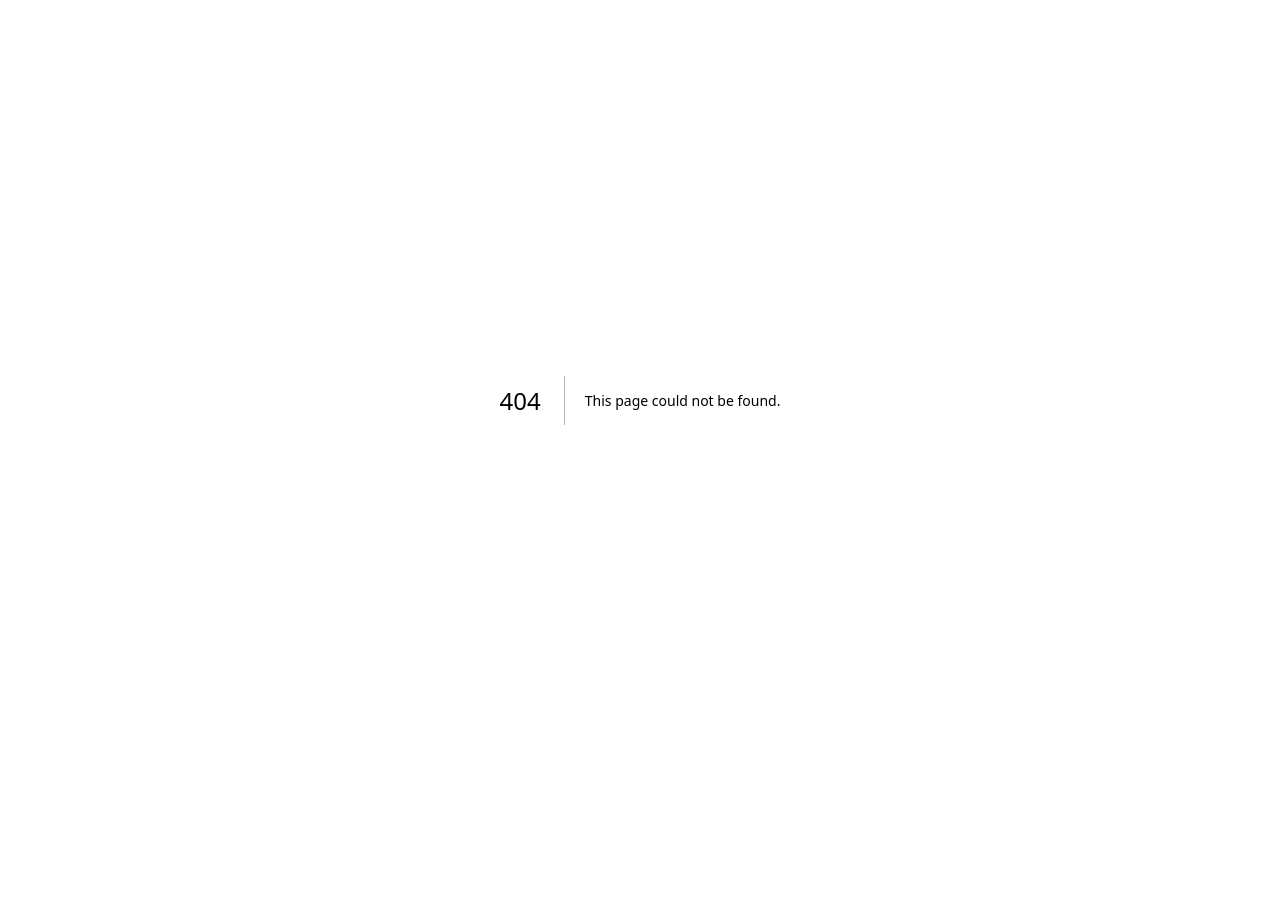
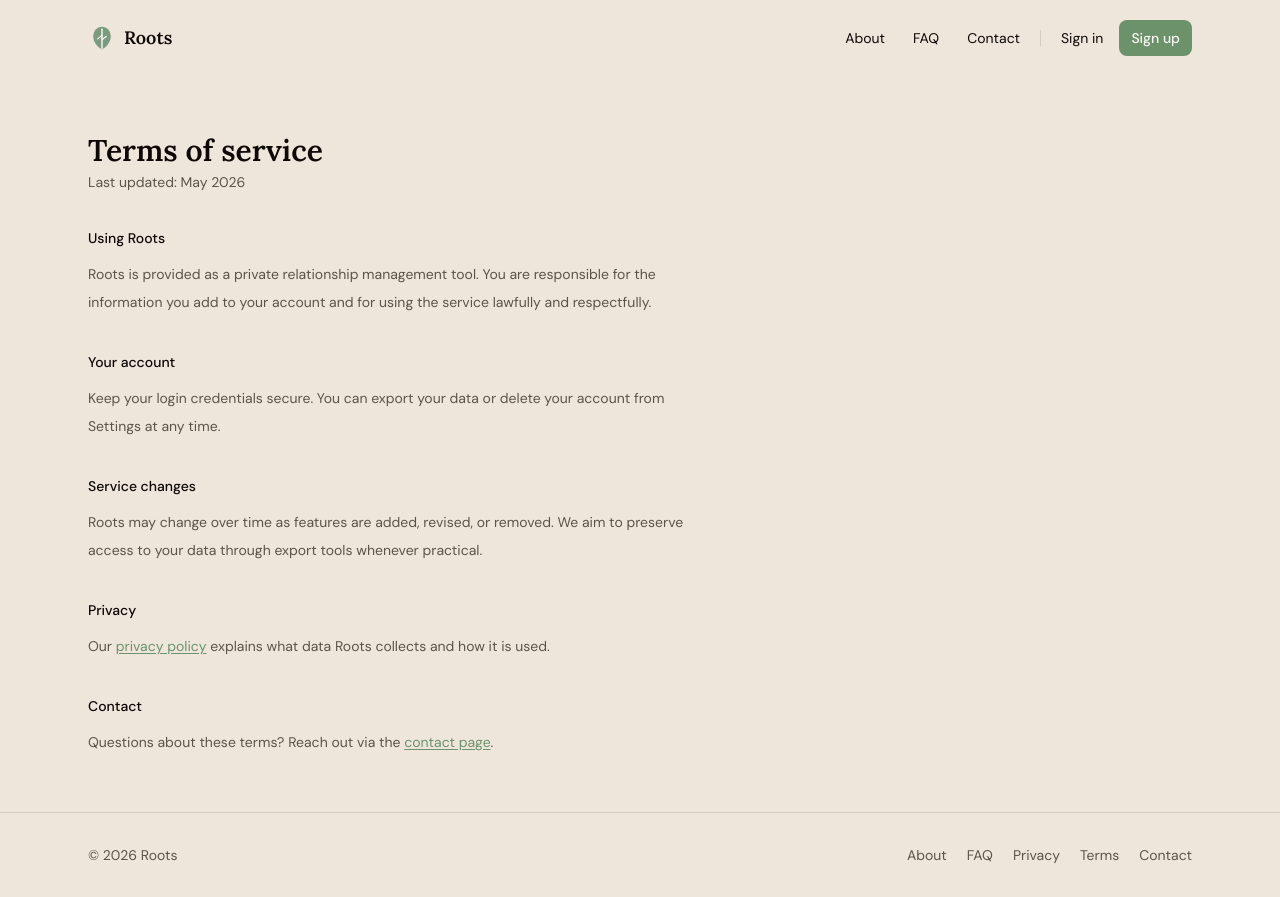
Before and after one commit to rohin-dutt/Dan-and-Rohin-CRM, a Next.js app: page /terms in a window 1280 px wide. Before the commit this address had no page. Before the commit the page ends 800 px from the top, so only its background shows below. Built offline with nearby package versions, Linux system fonts and the light colour scheme.

Commit message:
feat: Add Terms of Service page and update links in footer and contact page

```diff
--- a/app/(app)/settings/_components/settings-panels.tsx
+++ b/app/(app)/settings/_components/settings-panels.tsx
@@ -1,5 +1,6 @@
 "use client";
 
+import Link from "next/link";
 import { useState, useEffect } from "react";
 import { useRouter } from "next/navigation";
 
@@ -441,6 +442,30 @@ export function AccountTab({ onLogout }: { onLogout: () => void }) {
       </section>
 
       <section className="rounded-lg border border-border bg-card p-5 shadow-sm">
+        <h2 className="mb-2 text-base font-semibold text-foreground">
+          Legal
+        </h2>
+        <p className="mb-4 text-sm text-muted-foreground">
+          Review the policies that explain how Roots handles your account and
+          data.
+        </p>
+        <div className="flex flex-wrap gap-2">
+          <Link
+            href="/privacy"
+            className="rounded-md border border-border bg-card px-4 py-2 text-sm font-medium text-foreground transition hover:bg-muted"
+          >
+            Privacy policy
+          </Link>
+          <Link
+            href="/terms"
+            className="rounded-md border border-border bg-card px-4 py-2 text-sm font-medium text-foreground transition hover:bg-muted"
+          >
+            Terms of service
+          </Link>
+        </div>
+      </section>
+
+      <section className="rounded-lg border border-border bg-card p-5 shadow-sm">
         <h2 className="mb-4 text-base font-semibold text-foreground">Danger Zone</h2>
         <div className="flex flex-wrap gap-3">
           <button
--- a/app/(site)/_components/SiteFooter.tsx
+++ b/app/(site)/_components/SiteFooter.tsx
@@ -15,6 +15,9 @@ export function SiteFooter() {
           <Link href="/privacy" className="transition hover:text-foreground">
             Privacy
           </Link>
+          <Link href="/terms" className="transition hover:text-foreground">
+            Terms
+          </Link>
           <Link href="/contact" className="transition hover:text-foreground">
             Contact
           </Link>
--- a/app/(site)/contact/page.tsx
+++ b/app/(site)/contact/page.tsx
@@ -15,10 +15,10 @@ export default function ContactPage() {
           Have a question, found a bug, or just want to say hello? Send us an
           email at{" "}
           <a
-            href="mailto:hello@roots.app"
+            href="mailto:dan.rohin.crm@gmail.com"
             className="text-primary underline underline-offset-2"
           >
-            hello@roots.app
+            dan.rohin.crm@gmail.com
           </a>
           . We read every message and typically reply within a day or two.
         </p>
--- /dev/null
+++ b/app/(site)/terms/page.tsx
@@ -0,0 +1,73 @@
+import Link from "next/link";
+import { SiteNav } from "../_components/SiteNav";
+import { SiteFooter } from "../_components/SiteFooter";
+
+export const metadata = { title: "Terms - Roots" };
+
+export default function TermsPage() {
+  return (
+    <div className="flex min-h-screen flex-col bg-background">
+      <SiteNav />
+      <main className="mx-auto w-full max-w-6xl flex-1 px-6 py-14">
+        <h1 className="font-heading text-3xl font-semibold text-foreground">
+          Terms of service
+        </h1>
+        <p className="mt-1 text-sm text-muted-foreground">
+          Last updated: May 2026
+        </p>
+        <div className="mt-8 max-w-prose space-y-8 text-sm leading-7 text-muted-foreground">
+          <section>
+            <h2 className="font-medium text-foreground">Using Roots</h2>
+            <p className="mt-2">
+              Roots is provided as a private relationship management tool. You
+              are responsible for the information you add to your account and
+              for using the service lawfully and respectfully.
+            </p>
+          </section>
+          <section>
+            <h2 className="font-medium text-foreground">Your account</h2>
+            <p className="mt-2">
+              Keep your login credentials secure. You can export your data or
+              delete your account from Settings at any time.
+            </p>
+          </section>
+          <section>
+            <h2 className="font-medium text-foreground">Service changes</h2>
+            <p className="mt-2">
+              Roots may change over time as features are added, revised, or
+              removed. We aim to preserve access to your data through export
+              tools whenever practical.
+            </p>
+          </section>
+          <section>
+            <h2 className="font-medium text-foreground">Privacy</h2>
+            <p className="mt-2">
+              Our{" "}
+              <Link
+                href="/privacy"
+                className="text-primary underline underline-offset-2"
+              >
+                privacy policy
+              </Link>{" "}
+              explains what data Roots collects and how it is used.
+            </p>
+          </section>
+          <section>
+            <h2 className="font-medium text-foreground">Contact</h2>
+            <p className="mt-2">
+              Questions about these terms? Reach out via the{" "}
+              <Link
+                href="/contact"
+                className="text-primary underline underline-offset-2"
+              >
+                contact page
+              </Link>
+              .
+            </p>
+          </section>
+        </div>
+      </main>
+      <SiteFooter />
+    </div>
+  );
+}
--- a/proxy.ts
+++ b/proxy.ts
@@ -37,6 +37,7 @@ export async function proxy(request: NextRequest) {
     pathname === '/about' ||
     pathname === '/faq' ||
     pathname === '/privacy' ||
+    pathname === '/terms' ||
     pathname === '/contact' ||
     pathname === '/auth/login' ||
     pathname === '/auth/signup' ||
@@ -56,5 +57,5 @@ export async function proxy(request: NextRequest) {
 }
 
 export const config = {
-  matcher: ['/((?!api|_next/static|_next/image|favicon.ico).*)'],
+  matcher: ['/((?!api|_next/static|_next/image|.*\\..*).*)'],
 }
```
Also changed, not shown: 1 other file (tests, documents, lock files or other folders).
